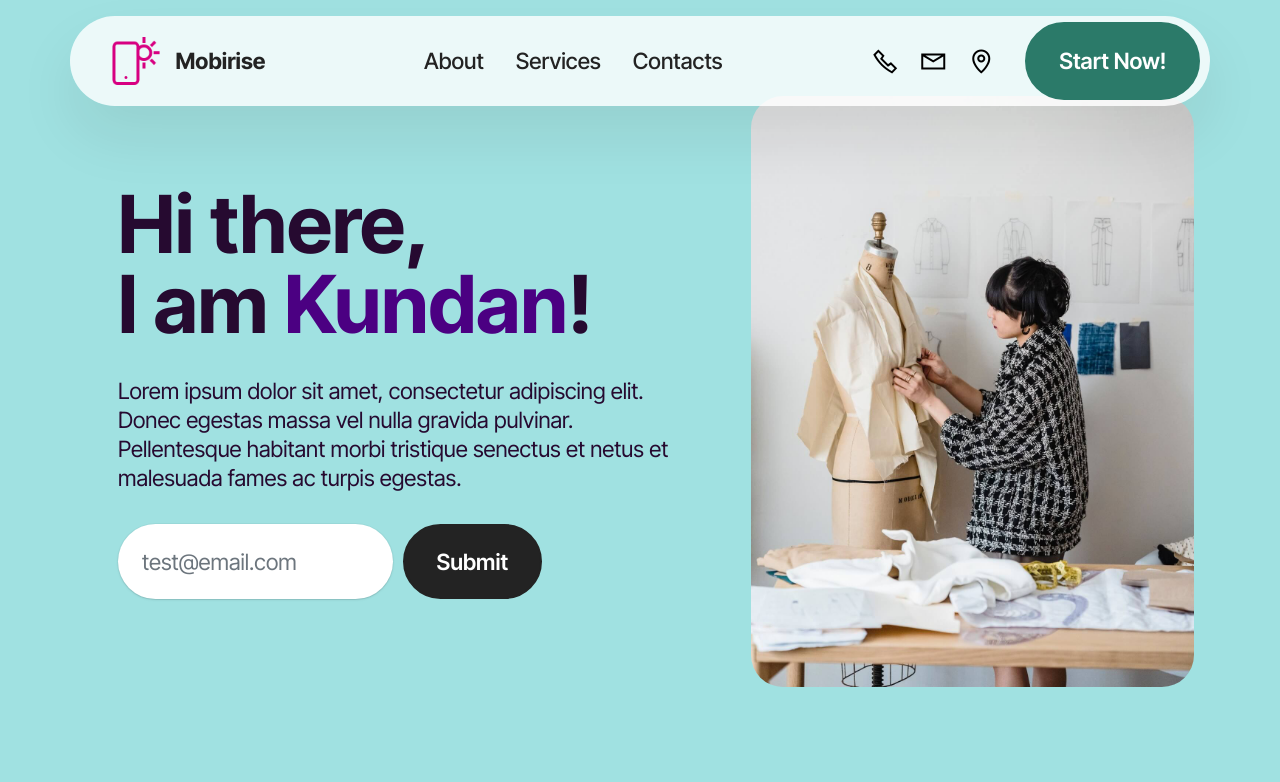
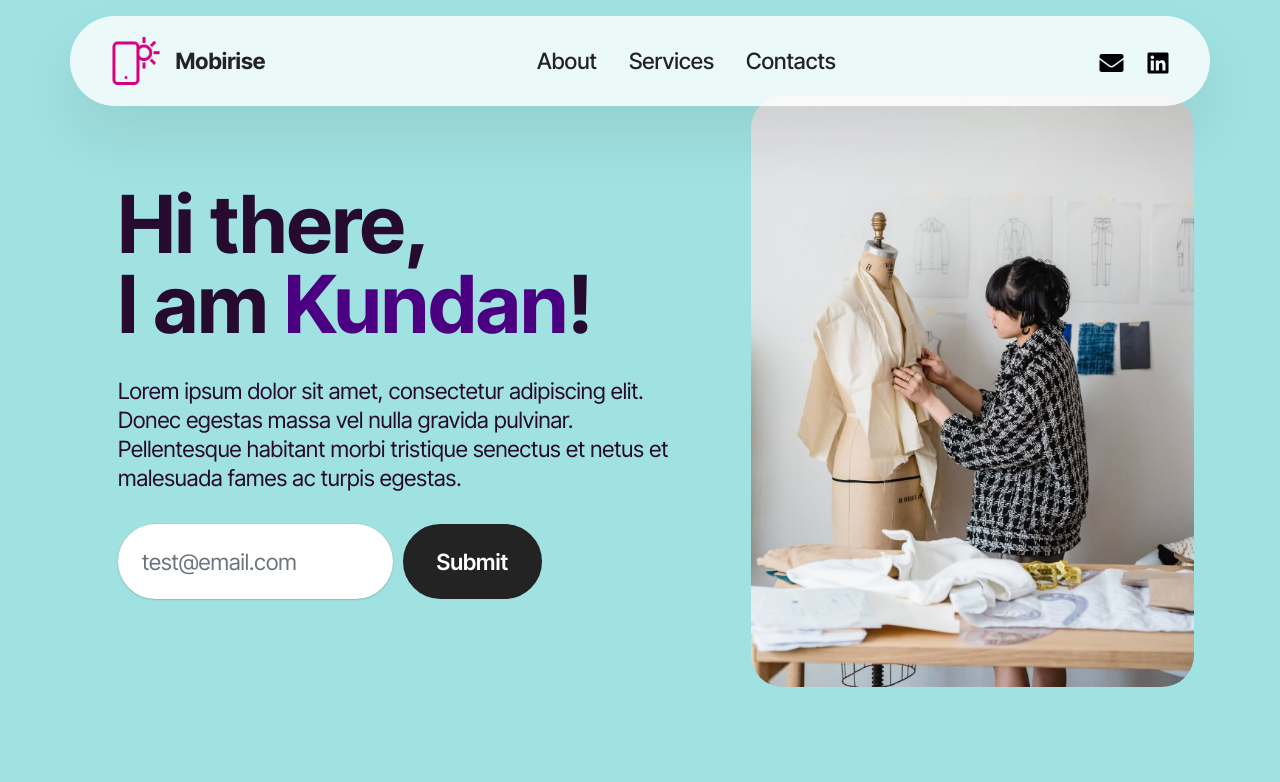
Before and after one commit to kundank191/portfolio, a Flask app: page / in a window 1280 px wide. Shown: the top 782 px of the page. Run offline with Flask 2, Linux system fonts and the light colour scheme; data that the repository does not hold is empty; some libraries are stand-ins or nearby versions; some web fonts are replaced.

Commit message:
add email and linkedin url

```diff
--- a/templates/another_index.html
+++ b/templates/another_index.html
@@ -20,6 +20,7 @@
 	<link rel="stylesheet" href="assets/dropdown/css/style.css">
 	<link rel="stylesheet" href="assets/socicon/css/styles.css">
 	<link rel="stylesheet" href="assets/theme/css/style.css">
+	<link rel="stylesheet" href="https://cdnjs.cloudflare.com/ajax/libs/font-awesome/5.15.3/css/all.min.css">
 	<link rel="preload"
 		href="https://fonts.googleapis.com/css?family=Inter+Tight:100,200,300,400,500,600,700,800,900,100i,200i,300i,400i,500i,600i,700i,800i,900i&display=swap"
 		as="style" onload="this.onload=null;this.rel='stylesheet'">
@@ -38,8 +39,6 @@
 <body>
 
 	<section data-bs-version="5.1" class="menu menu2 cid-tRfth4v25l" once="menu" id="menu02-1n">
-
-
 		<nav class="navbar navbar-dropdown navbar-fixed-top navbar-expand-lg">
 			<div class="container">
 				<div class="navbar-brand">
@@ -51,16 +50,7 @@
 					<span class="navbar-caption-wrap"><a class="navbar-caption text-black display-4"
 							href="https://mobiri.se">Mobirise</a></span>
 				</div>
-				<button class="navbar-toggler" type="button" data-toggle="collapse" data-bs-toggle="collapse"
-					data-target="#navbarSupportedContent" data-bs-target="#navbarSupportedContent"
-					aria-controls="navbarNavAltMarkup" aria-expanded="false" aria-label="Toggle navigation">
-					<div class="hamburger">
-						<span></span>
-						<span></span>
-						<span></span>
-						<span></span>
-					</div>
-				</button>
+
 				<div class="collapse navbar-collapse" id="navbarSupportedContent">
 					<ul class="navbar-nav nav-dropdown" data-app-modern-menu="true">
 						<li class="nav-item">
@@ -75,19 +65,13 @@
 						</li>
 					</ul>
 					<div class="icons-menu">
-						<a class="iconfont-wrapper" href="https://mobiri.se">
-							<span class="p-2 mbr-iconfont mobi-mbri-phone mobi-mbri"></span>
+						<a class="iconfont-wrapper" href="mailto:kundank191@gmail.com">
+							<span class="p-2 fas fa-envelope"></span>
 						</a>
-						<a class="iconfont-wrapper" href="https://mobiri.se">
-							<span class="p-2 mbr-iconfont mobi-mbri-letter mobi-mbri"></span>
-						</a>
-						<a class="iconfont-wrapper" href="https://mobiri.se">
-							<span class="p-2 mbr-iconfont mobi-mbri-map-pin mobi-mbri"></span>
+						<a class="iconfont-wrapper" href="https://www.linkedin.com/in/kundank191/">
+							<span class="p-2 fab fa-linkedin"></span>
 						</a>
 
-					</div>
-					<div class="navbar-buttons mbr-section-btn">
-						<a class="btn btn-primary display-4" href="https://mobiri.se"> Start Now!</a>
 					</div>
 				</div>
 			</div>
@@ -95,10 +79,6 @@
 	</section>
 
 	<section data-bs-version="5.1" class="header8 cid-tRfsaNQVns" id="header08-1j">
-
-
-
-
 		<div class="container">
 			<div class="row content-wrapper justify-content-center">
 				<div class="col-lg-7 mbr-form">
@@ -148,11 +128,6 @@
 	</section>
 
 	<section data-bs-version="5.1" class="features024 cid-tRfsMP6d4j" id="features024-1m">
-
-
-
-
-
 		<div class="container">
 			<div class="row justify-content-center align-items-center">
 				<div class="col-12">
@@ -187,8 +162,6 @@
 	</section>
 
 	<section data-bs-version="5.1" class="features4 cid-tRfskw8QYv" id="features04-1k">
-
-
 		<div class="container">
 			<div class="row justify-content-center">
 				<div class="col-12 content-head">
@@ -271,8 +244,6 @@
 	</section>
 
 	<section data-bs-version="5.1" class="form5 cid-tJS9pBcTSa" id="form02-6">
-
-
 		<div class="container">
 			<div class="mbr-section-head mb-5">
 				<h3 class="mbr-section-title mbr-fonts-style align-center mb-0 display-2">
@@ -324,8 +295,6 @@
 
 	<section data-bs-version="5.1" class="social03 cid-tRfsu3yMy7" id="social03-1l">
 
-
-
 		<div class="container">
 			<div class="media-container-row">
 				<div class="col-12">
@@ -352,6 +321,7 @@
 			</div>
 		</div>
 	</section>
+
 	<section class="display-7"
 		style="padding: 0;align-items: center;justify-content: center;flex-wrap: wrap;    align-content: center;display: flex;position: relative;height: 4rem;">
 		<a href="https://mobiri.se/3089439"
```
